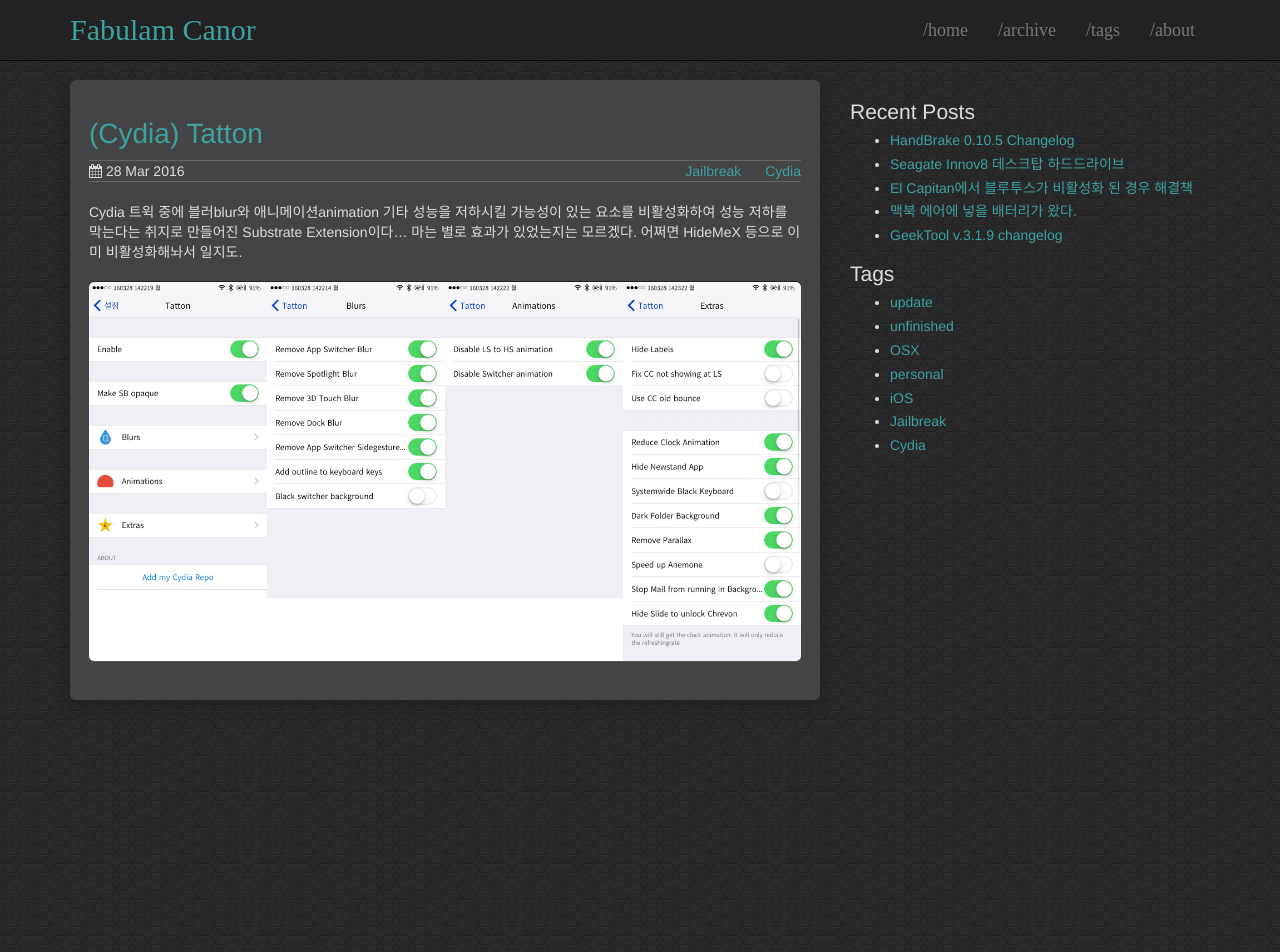
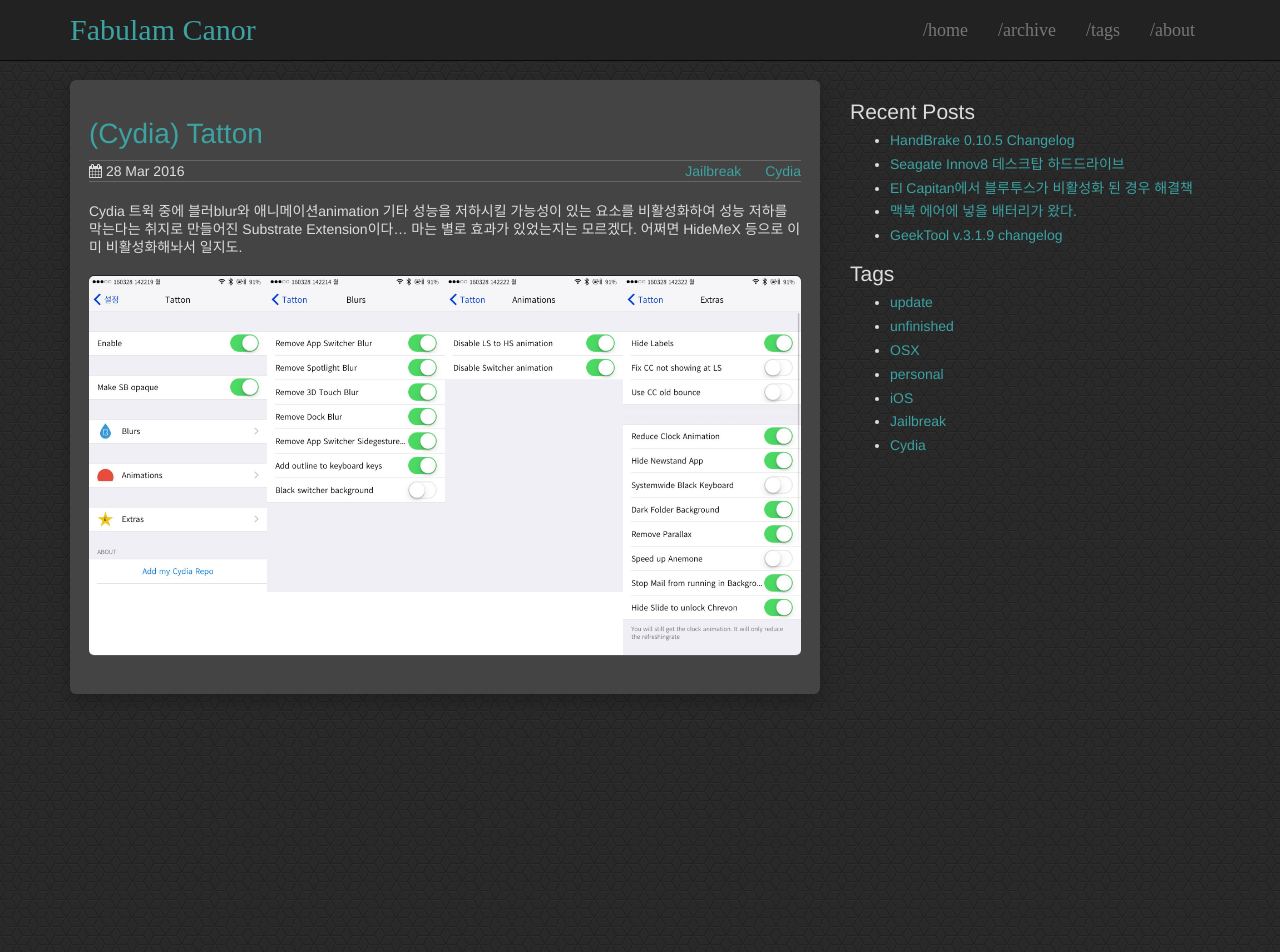
Before and after one commit to Canorus/canorus.github.io, a Jekyll site: the page built from _posts/2016-03-28-tatton.md, in a window 1280 px wide and 1090 px high. Shown: the top 952 px of the window. Built offline with Jekyll 4.4.1, drawn with Linux system fonts in a browser that asks for light colours.

Commit message:
line height alignment

```diff
--- a/css/theme.scss
+++ b/css/theme.scss
@@ -62,6 +62,10 @@
 h4 { font-size: 1.12em; }
 h5 { font-size: .83em; }
 h6 { font-size: .75em; }
+
+.post-content{
+  line-height: 1.3em;
+}
 
 .author {
   color: #ee4444;
```
